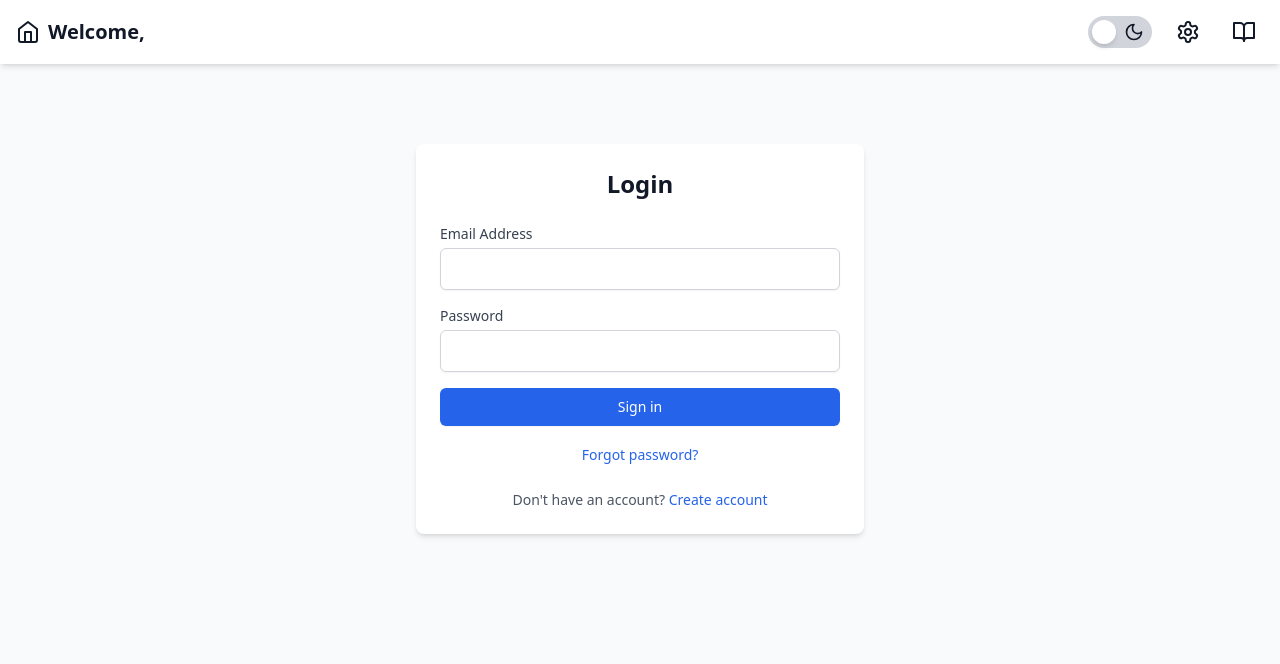
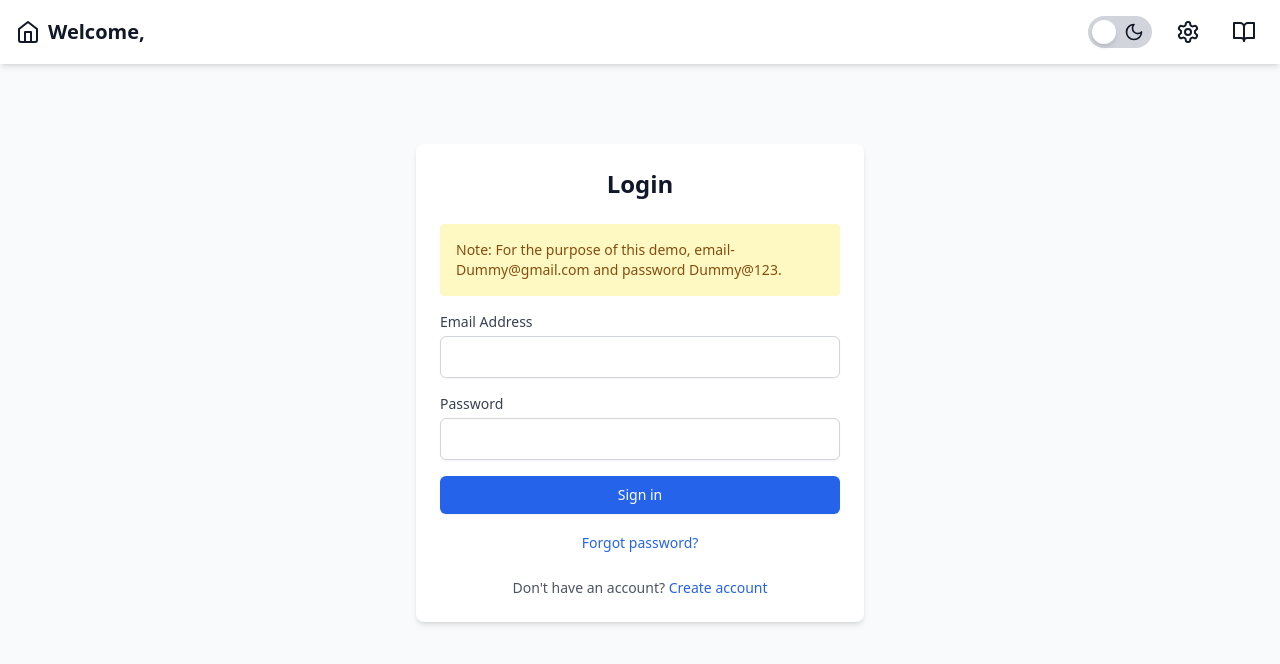
Before and after one commit to Naveen1422github/pdfReaderFrontend, a React (Vite) app: page /login in a window 1280 px wide. Shown: the top 664 px of the page. Built offline with nearby package versions, Linux system fonts and the light colour scheme; no server answers.

Commit message:
unwanted just after fta code 2nd

```diff
--- a/src/App.tsx
+++ b/src/App.tsx
@@ -26,7 +26,7 @@ function ProtectedRoute({ children }: { children: JSX.Element }) {
   const { user, loading } = useAuth();
   console.log("user1", user);
   if (loading) return <div>Loading...</div>;
-  return user ? children : <Navigate to="/register" replace />;
+  return user ? children : <Navigate to="/login" replace />;
 }
 
 // Set up PDF.js worker this is where the worker is located which is used to render the PDF
--- a/src/login/LoginForm.tsx
+++ b/src/login/LoginForm.tsx
@@ -29,11 +29,11 @@ export function LoginForm() {
           {error}
         </div>
       )}
-      {/* <div className="mb-4 p-4 bg-yellow-100 text-yellow-800 rounded text-sm">
+      <div className="mb-4 p-4 bg-yellow-100 text-yellow-800 rounded text-sm">
         <p>
-          Note: For the purpose of this demo, you can use any random email and password to register.
+          Note: For the purpose of this demo, email- Dummy@gmail.com and password Dummy@123.
         </p>
-      </div> */}
+      </div>
 
       <form onSubmit={handleSubmit} className="space-y-4">
         <div>
```
